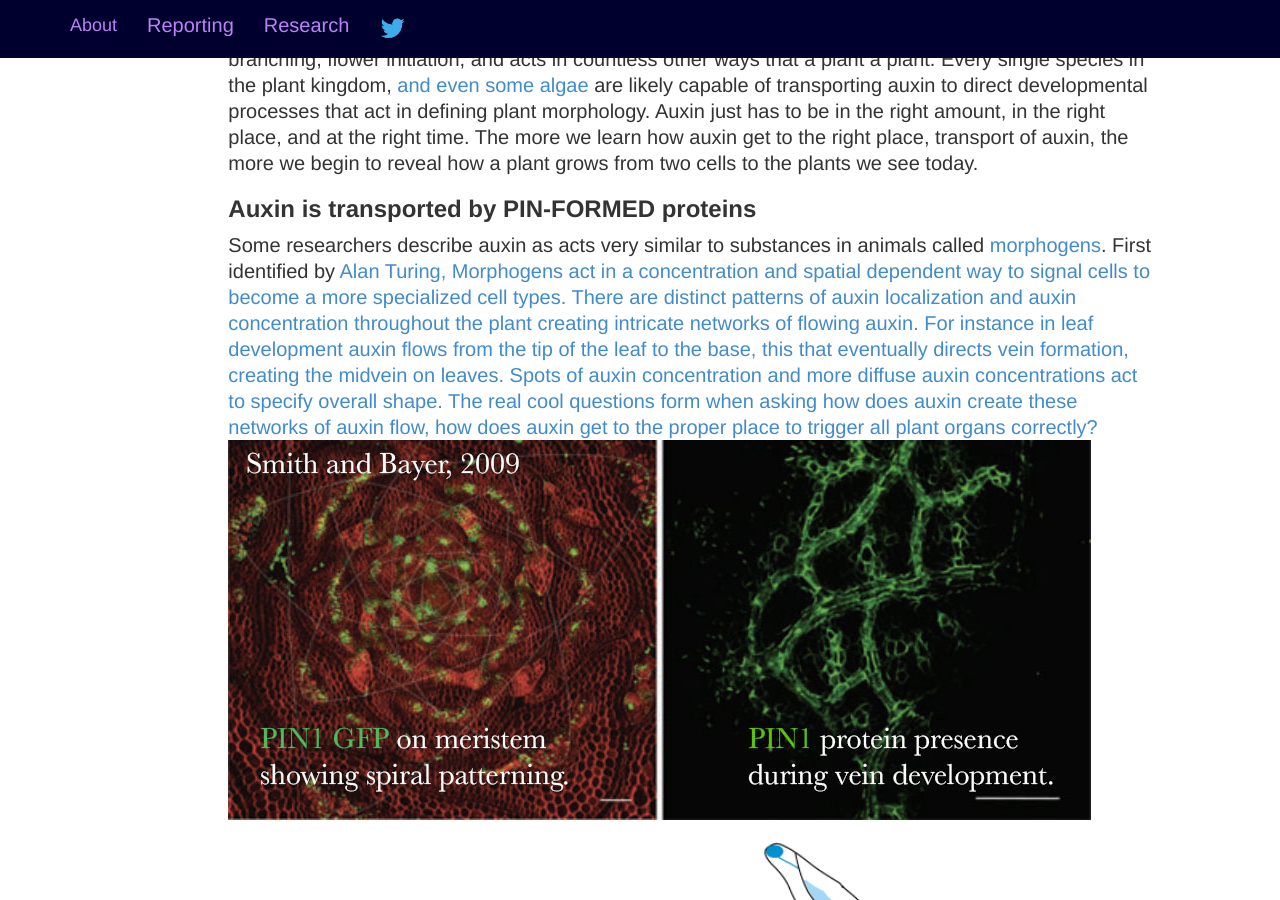
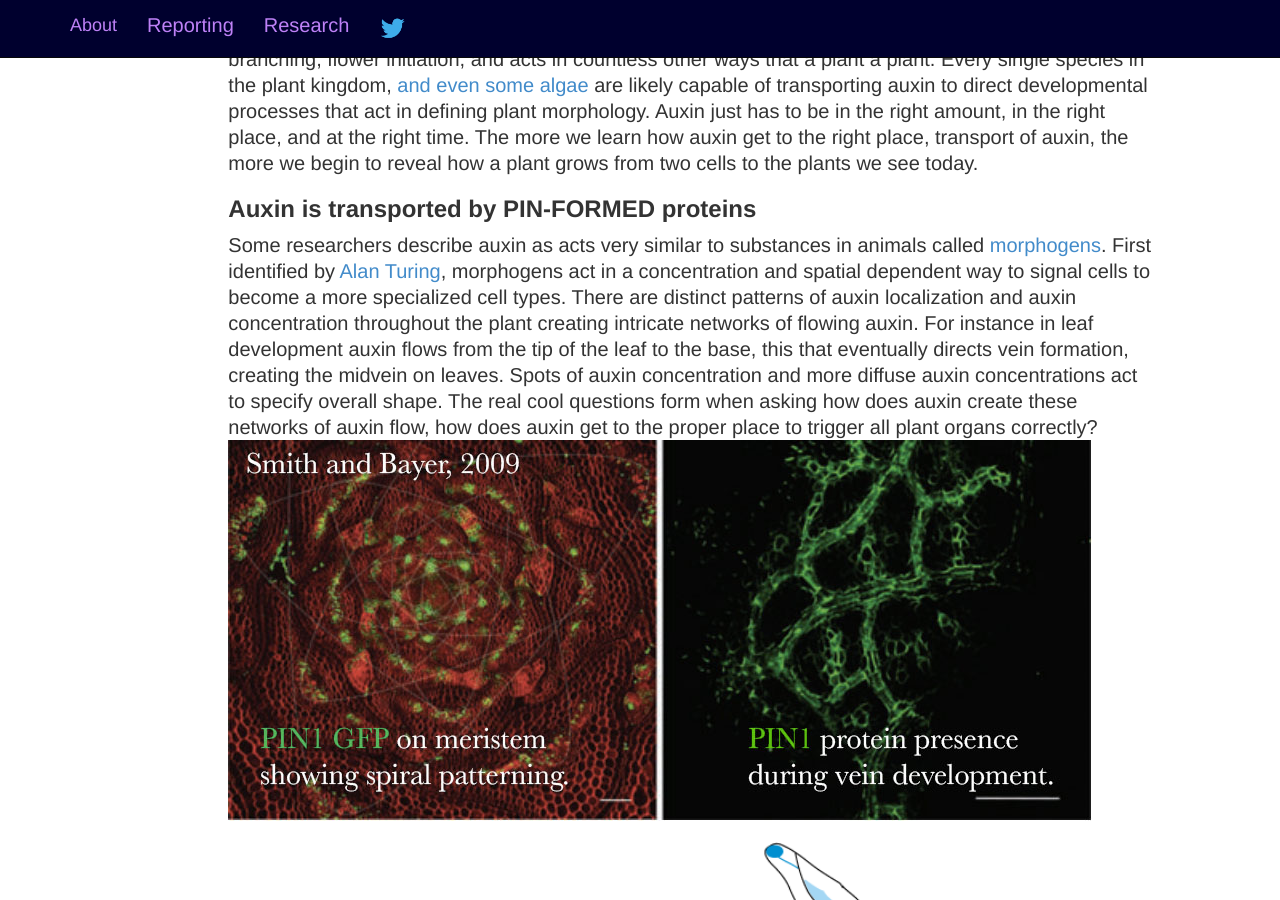
Before and after one commit to iamciera/creports, a Jekyll site: the page built from research/PIN1/index.html, in a window 1280 px wide and 900 px high, scrolled down 654 px. Built offline with Jekyll 4.4.1, drawn with Linux system fonts in a browser that asks for light colours; nearby versions of some CDN libraries; Markdown is read by kramdown in place of the engine named in the settings.

Commit message:
adding more fixes to images

```diff
--- a/research/PIN1/index.html
+++ b/research/PIN1/index.html
@@ -15,7 +15,7 @@
 
 <H3><b>Auxin is transported by PIN-FORMED proteins</b></H3>
 
-<p>Some researchers describe auxin as acts very similar to substances in animals called <a href="http://en.wikipedia.org/wiki/Morphogen">morphogens</a>. First identified by <a href"http://en.wikipedia.org/wiki/Alan_Turing"> Alan Turing, Morphogens act in a concentration and spatial dependent way to signal cells to become a more specialized cell types. There are distinct patterns of auxin localization and auxin concentration throughout the plant creating intricate networks of flowing auxin. For instance in leaf development auxin flows from the tip of the leaf to the base, this that eventually directs vein formation, creating the midvein on leaves.  Spots of auxin concentration and more diffuse auxin concentrations act to  specify overall shape.  The real cool questions form when asking how does auxin create these networks of auxin flow, how does auxin get to the proper place to trigger all plant organs correctly?
+<p>Some researchers describe auxin as acts very similar to substances in animals called <a href="http://en.wikipedia.org/wiki/Morphogen">morphogens</a>. First identified by <a href"http://en.wikipedia.org/wiki/Alan_Turing"> Alan Turing</a>, morphogens act in a concentration and spatial dependent way to signal cells to become a more specialized cell types. There are distinct patterns of auxin localization and auxin concentration throughout the plant creating intricate networks of flowing auxin. For instance in leaf development auxin flows from the tip of the leaf to the base, this that eventually directs vein formation, creating the midvein on leaves.  Spots of auxin concentration and more diffuse auxin concentrations act to  specify overall shape.  The real cool questions form when asking how does auxin create these networks of auxin flow, how does auxin get to the proper place to trigger all plant organs correctly?
 
 <img src="{{ site.baseurl }}/img/auxinTransport04.jpg" class="img-responsive" alt="Responsive image">
 
--- a/research/vein/index.html
+++ b/research/vein/index.html
@@ -67,7 +67,7 @@
 In order to answer many of our questions we needed a high-throughput way to measure many leaves. We first cleared and stained the leaves in large batches using a modified freely available protocol from vein experts in the <a href="https://www.eeb.ucla.edu/Faculty/Sack/">Lawren Sack lab</a>.  We then used a high definition scanner to scan thousands of leaves.  We then further calculated vein density using a combination of tracing and programs that aid in automating the measuring process (<a href="http://rsb.info.nih.gov/ij/">ImageJ</a>)
 </p>
 
-<img src="{{ site.baseurl }}/{{ page.image }}/img/vein2.png" class="img-responsive" alt="Responsive image">
+<img src="{{ site.baseurl }}/img/vein2.png" class="img-responsive" alt="Responsive image">
 
 <p>
 There are significant differences in density between <i>Solanum lycopersicum</i> and <i>Solanum pennellii</i>.  Not only are there density differences between species, but the leaves of these species also show a significant correlation between the light treatments, suggesting somehow that the leaves are capable of responding to light.  This makes sense when you think about one of the main function of leaves, transport of water.  In high light conditions, water is a valuable commodity, it makes sense that plants have developed a response to the system that transports the water throughout the plant body.
```
